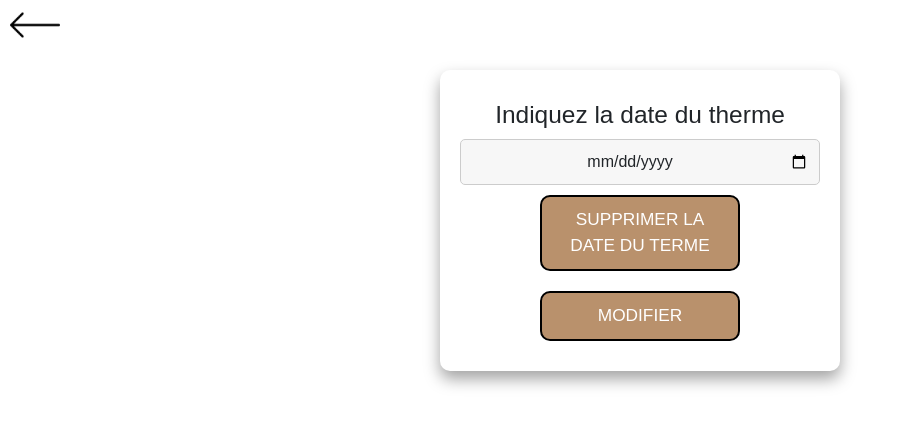
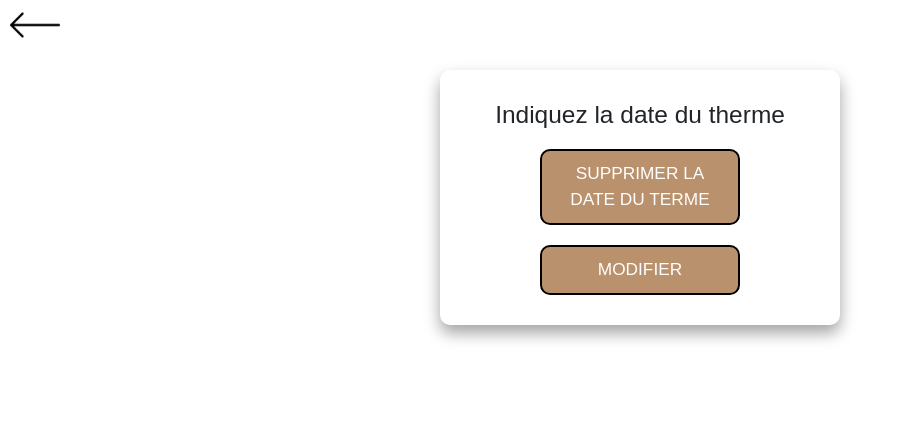
Before and after one commit to GillesCob/chouxfleurs, a Flask app: template app_folder/templates/change_clue_due_date.html in a window 1280 px wide. Shown: the part 56-481 px from the top of the page, without its empty margins (0-901 px from the left). Run offline with Flask 3, Linux system fonts and the light colour scheme; the template is opened without the code that fills it: most values are stand-ins (such as "Sample title", 1, 10 or a date in 2020); some libraries are stand-ins or nearby versions.

Commit message:
modification du html

```diff
--- a/app_folder/templates/change_clue_due_date.html
+++ b/app_folder/templates/change_clue_due_date.html
@@ -16,8 +16,6 @@
             <h3>Indiquez la date du therme</h3>
             <form method="post">
                 {%if due_date %}
-                    <input type="date" class="form-control text-center" name="due_date" value="{{due_date}}" required>
-
                     <form method="post" action="{{ url_for('views.delete_clue_due_date') }}" style="margin-top: 10px;">
                         <button type="submit" class="my_btn">Supprimer la date du terme</button>
                     </form>
--- a/app_folder/views.py
+++ b/app_folder/views.py
@@ -1548,7 +1548,6 @@ def delete_clue_due_date():
 
     # Supprimer la date du terme
     project.update(unset__due_date=True)
-
     flash("Date du terme supprimée avec succès !", category='success')
     return redirect(url_for('views.change_clue_due_date'))
 
```
